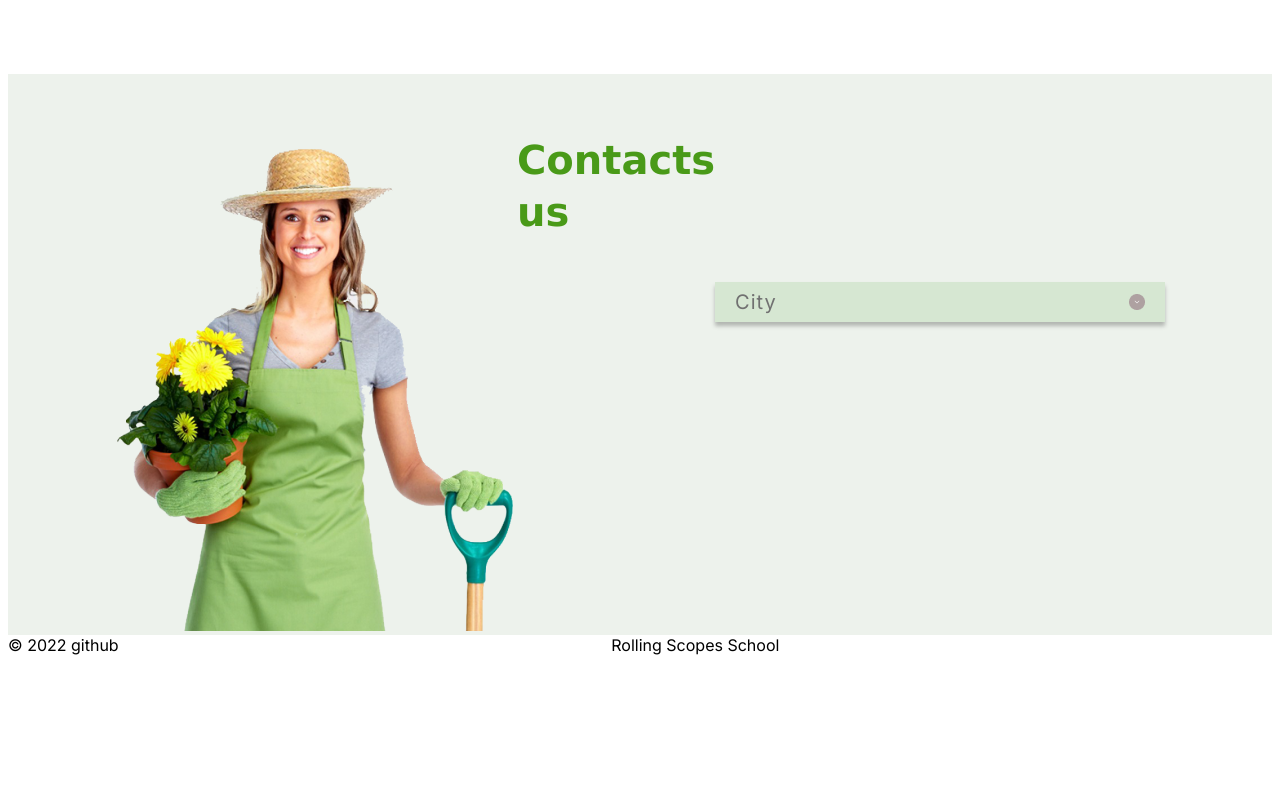
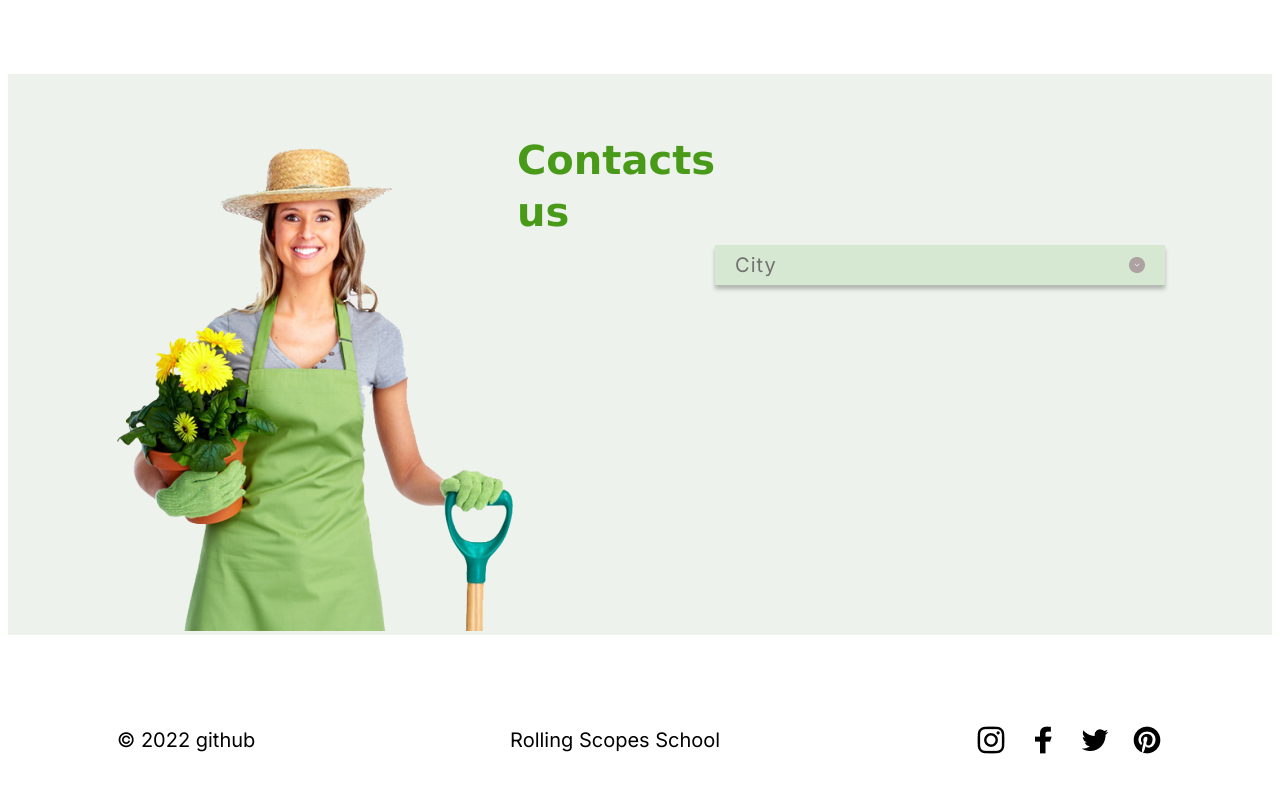
Before and after one commit to aarzybaev/rsschool-cv, a website: page plants/index.html in a window 1280 px wide. Shown: the part 3160-3953 px from the top of the page. Before the commit the page ends 3823 px from the top, so only its background shows below. Drawn offline with Linux system fonts and the light colour scheme; a web font is replaced by a local one.

Commit message:
feat: build footer

```diff
--- a/plants/index.html
+++ b/plants/index.html
@@ -136,14 +136,17 @@
     </section>
     <footer class="footer">
         <div class="wrapper">
-            <div class="layout-3-column">
-                <div class="year-github">
-                    <span class="year-github__item">© 2022 github</span>
+            <div class="footer-container">
+                <span class="footer__year-github">© 2022 github</span>
+                <span class="footer__rss">Rolling Scopes School</span>
+                <div class="social">
+                    <span class="social__instagram-ico"></span>
+                    <span class="social__fb-ico"></span>
+                    <span class="social__tw-ico"></span>
+                    <span class="social__pinterest-ico"></span>
                 </div>
-                <div class="rss">Rolling Scopes School</div>
-                <div class="social"><span class="social__img"></span></div>
             </div>
-    </div>
+        </div>
     </footer>
 </body>
 </html>
--- a/plants/sass/components/_contact.scss
+++ b/plants/sass/components/_contact.scss
@@ -24,7 +24,7 @@
 }
 .contact-city__container {
     padding: 0;
-    margin: 148px 0 0 0;
+    margin: 111px 0 0 0;
     width: 450px;
     height: 50px;
 }
--- a/plants/sass/layout/_footer.scss
+++ b/plants/sass/layout/_footer.scss
@@ -0,0 +1,60 @@
+
+.footer-container {
+    display: flex;
+    justify-content: space-between;
+    align-items: center;
+    height: 130px;
+    padding: 40px 109px;
+}
+
+.social {
+    width: 188px;
+    height: 50px;
+    display: flex;
+    justify-content: space-between;
+    align-items: center;
+}
+
+.social__instagram-ico {
+    background-image: url(img/instagram.png);
+    width: 32px;
+    height: 32px;
+    display: inline-block;
+}
+
+.social__fb-ico {
+    background-image: url(img/fb.png);
+    width: 32px;
+    height: 32px;
+    display: inline-block;
+}
+
+.social__tw-ico {
+    background-image: url(img/tw.png);
+    width: 32px;
+    height: 32px;
+    display: inline-block;
+}
+
+.social__pinterest-ico {
+    background-image: url(img/pinterest.png);
+    width: 32px;
+    height: 32px;
+    display: inline-block;
+}
+
+.footer__year-github {
+    font-size: 2.0rem;
+    font-weight: 400;
+    line-height: 5.0rem;
+    letter-spacing: 0em;
+    color: $color-black;
+}
+
+.footer__rss {
+    font-size: 2.0rem;
+    font-weight: 400;
+    line-height: 5.0rem;
+    letter-spacing: 0em;
+    color: $color-black;
+}
```
Also changed, not shown: plants/img/fb.png (added), plants/img/instagram.png (added), plants/img/pinterest.png (added), plants/img/tw.png (added), plants/style.css, 1 other file.
